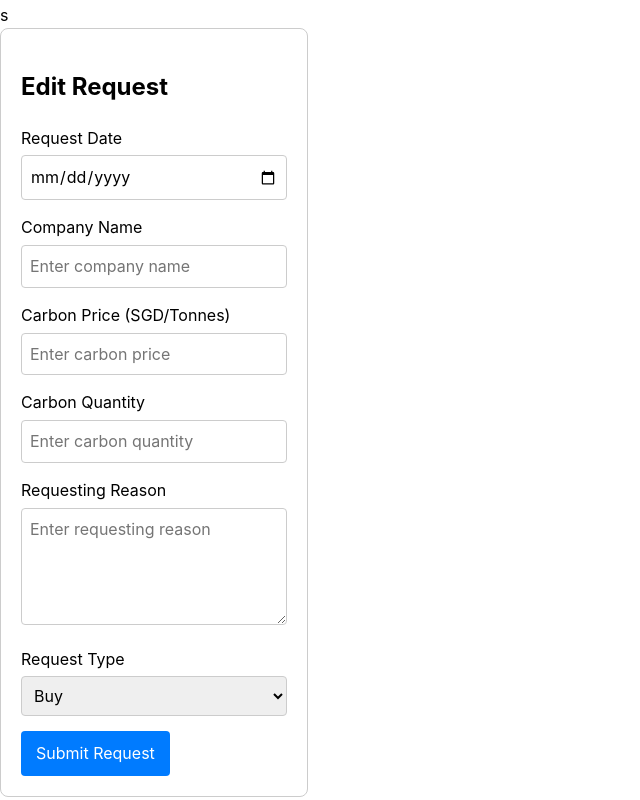
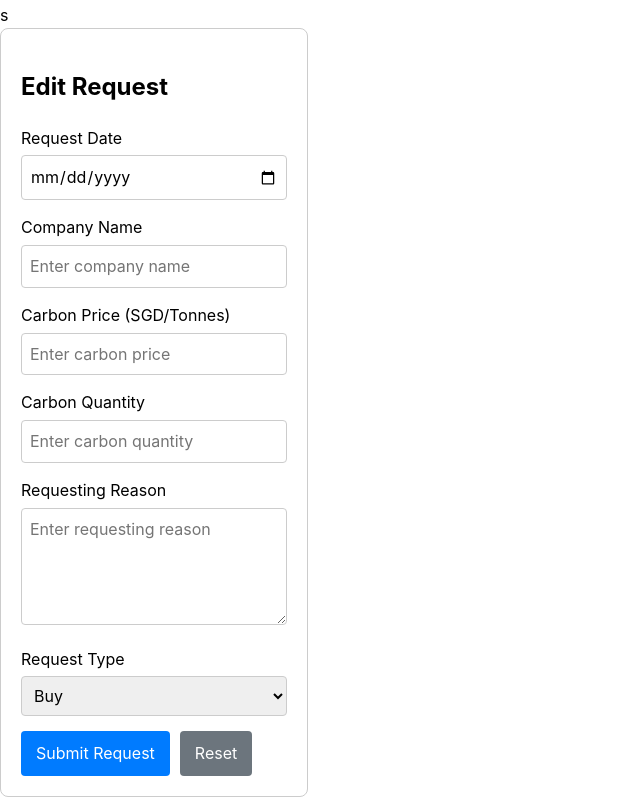
Before and after one commit to darryl-chan/DBS-Hack-14, a React (Vite) app in the folder frontend/: page /edit in a window 1280 px wide. Shown: the whole page, without its empty margins (0-640 px from the left). Built offline with nearby package versions, Linux system fonts and the light colour scheme.

Commit message:
edit page

```diff
--- a/frontend/src/components/CreateRequest.jsx
+++ b/frontend/src/components/CreateRequest.jsx
@@ -19,7 +19,7 @@ const CreateRequest = () => {
     e.preventDefault();
     console.log('Form Data:', formData);
     alert('Request submitted successfully!');
-    // Here you can send the data to an API or handle it as needed
+    // send the data to an API or handle it as needed
   };
 
   return (
--- a/frontend/src/components/EditRequest.jsx
+++ b/frontend/src/components/EditRequest.jsx
@@ -1,25 +1,52 @@
 import React, { useState } from 'react';
 
-const EditRequest = () => {
+const EditRequest = ({ initialData }) => {
   const [formData, setFormData] = useState({
-    requestDate: '',
-    companyName: '',
-    carbonPrice: '',
-    carbonQuantity: '',
-    requestingReason: '',
-    requestType: 'Buy', // Default value
+    requestDate: initialData?.requestDate || '',
+    companyName: initialData?.companyName || '',
+    carbonPrice: initialData?.carbonPrice || '',
+    carbonQuantity: initialData?.carbonQuantity || '',
+    requestingReason: initialData?.requestingReason || '',
+    requestType: initialData?.requestType || 'Buy',
   });
+
+  const [errors, setErrors] = useState({});
 
   const handleChange = (e) => {
     const { name, value } = e.target;
     setFormData({ ...formData, [name]: value });
   };
 
+  const validate = () => {
+    const newErrors = {};
+    if (!formData.companyName.trim()) newErrors.companyName = 'Company name is required.';
+    if (formData.carbonPrice <= 0) newErrors.carbonPrice = 'Carbon price must be a positive number.';
+    if (formData.carbonQuantity <= 0) newErrors.carbonQuantity = 'Carbon quantity must be a positive number.';
+    if (!formData.requestingReason.trim()) newErrors.requestingReason = 'Requesting reason is required.';
+    return newErrors;
+  };
+
   const handleSubmit = (e) => {
     e.preventDefault();
+    const validationErrors = validate();
+    if (Object.keys(validationErrors).length > 0) {
+      setErrors(validationErrors);
+      return;
+    }
     console.log('Form Data:', formData);
     alert('Request submitted successfully!');
-    // send the data to an API or handle it as needed
+  };
+
+  const handleReset = () => {
+    setFormData({
+      requestDate: '',
+      companyName: '',
+      carbonPrice: '',
+      carbonQuantity: '',
+      requestingReason: '',
+      requestType: 'Buy',
+    });
+    setErrors({});
   };
 
   return (
@@ -41,6 +68,7 @@ const EditRequest = () => {
           />
         </div>
 
+        {/* Company Name Field */}
         <div style={{ marginBottom: '15px' }}>
           <label htmlFor="companyName" style={{ display: 'block', marginBottom: '5px' }}>
             Company Name
@@ -55,8 +83,10 @@ const EditRequest = () => {
             placeholder="Enter company name"
             style={{ width: '100%', padding: '8px', borderRadius: '4px', border: '1px solid #ccc' }}
           />
+          {errors.companyName && <p style={{ color: 'red' }}>{errors.companyName}</p>}
         </div>
 
+        {/* Carbon Price Field */}
         <div style={{ marginBottom: '15px' }}>
           <label htmlFor="carbonPrice" style={{ display: 'block', marginBottom: '5px' }}>
             Carbon Price (SGD/Tonnes)
@@ -71,8 +101,10 @@ const EditRequest = () => {
             placeholder="Enter carbon price"
             style={{ width: '100%', padding: '8px', borderRadius: '4px', border: '1px solid #ccc' }}
           />
+          {errors.carbonPrice && <p style={{ color: 'red' }}>{errors.carbonPrice}</p>}
         </div>
 
+        {/* Carbon Quantity Field */}
         <div style={{ marginBottom: '15px' }}>
           <label htmlFor="carbonQuantity" style={{ display: 'block', marginBottom: '5px' }}>
             Carbon Quantity
@@ -87,8 +119,10 @@ const EditRequest = () => {
             placeholder="Enter carbon quantity"
             style={{ width: '100%', padding: '8px', borderRadius: '4px', border: '1px solid #ccc' }}
           />
+          {errors.carbonQuantity && <p style={{ color: 'red' }}>{errors.carbonQuantity}</p>}
         </div>
 
+        {/* Requesting Reason Field */}
         <div style={{ marginBottom: '15px' }}>
           <label htmlFor="requestingReason" style={{ display: 'block', marginBottom: '5px' }}>
             Requesting Reason
@@ -103,8 +137,10 @@ const EditRequest = () => {
             rows="4"
             style={{ width: '100%', padding: '8px', borderRadius: '4px', border: '1px solid #ccc' }}
           />
+          {errors.requestingReason && <p style={{ color: 'red' }}>{errors.requestingReason}</p>}
         </div>
 
+        {/* Request Type Field */}
         <div style={{ marginBottom: '15px' }}>
           <label htmlFor="requestType" style={{ display: 'block', marginBottom: '5px' }}>
             Request Type
@@ -121,6 +157,8 @@ const EditRequest = () => {
           </select>
         </div>
 
+        {/* Buttons */}
+        <div style={{ display: 'flex', gap: '10px' }}>
           <button
             type="submit"
             style={{
@@ -134,9 +172,24 @@ const EditRequest = () => {
           >
             Submit Request
           </button>
+          <button
+            type="button"
+            onClick={handleReset}
+            style={{
+              backgroundColor: '#6c757d',
+              color: 'white',
+              padding: '10px 15px',
+              border: 'none',
+              borderRadius: '4px',
+              cursor: 'pointer',
+            }}
+          >
+            Reset
+          </button>
+        </div>
       </form>
     </div>
   );
 };
 
-export default EditRequest
+export default EditRequest;
```
Lines whose indentation alone changed are shown as unchanged.
